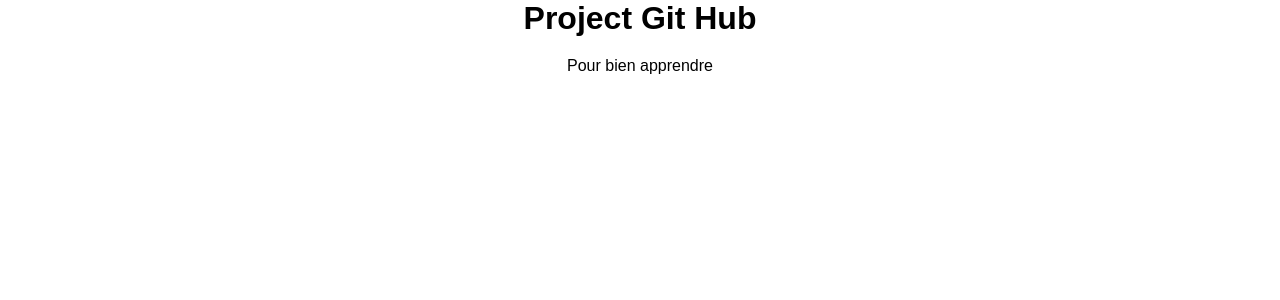
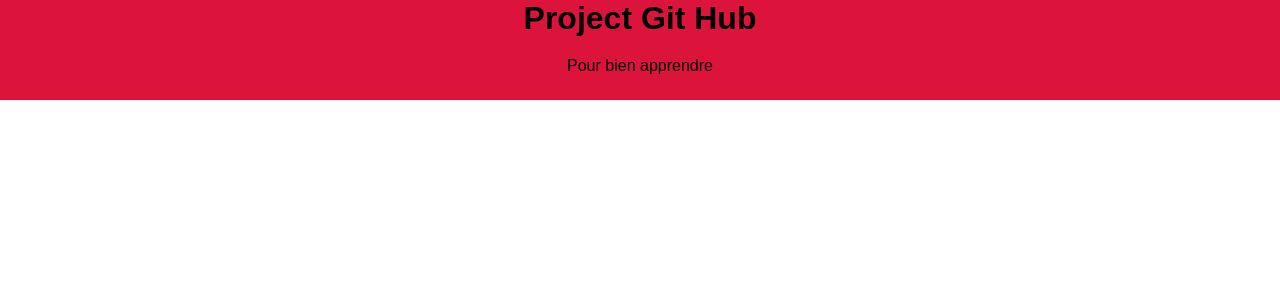
Before and after one commit to Antharas62/idformation, a PHP site: page / in a window 1280 px wide. Shown: the top 300 px of the page. Run offline with PHP 8.4, Linux system fonts and the light colour scheme.

Commit message:
background banner

```diff
--- a/style.css
+++ b/style.css
@@ -11,6 +11,7 @@
     width: 100%;
     height: 100px;
     text-align: center;
+    background-color: crimson;
 }
 
 .title p{
```
